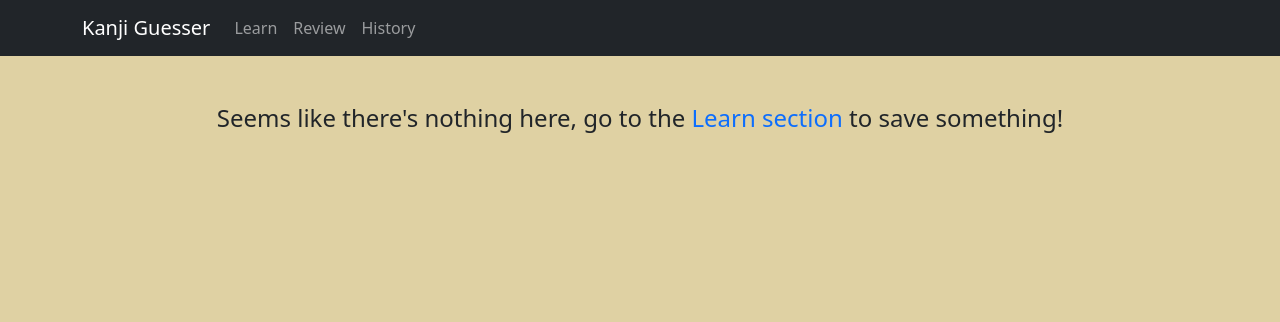
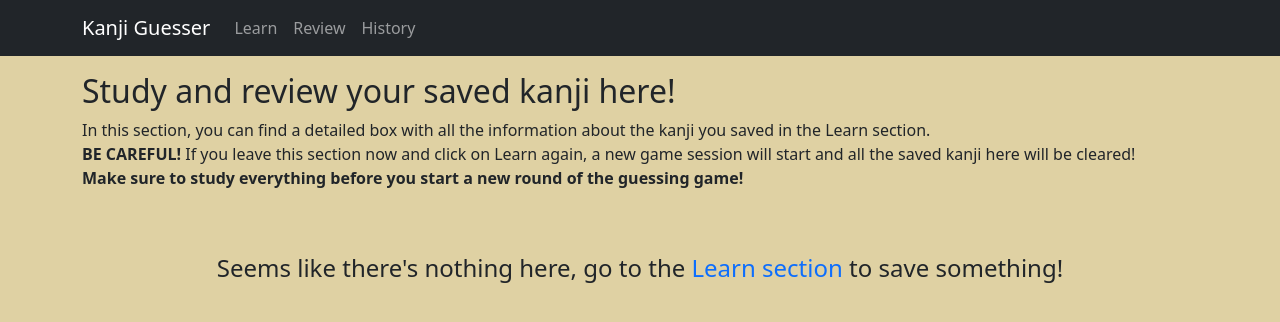
Before and after one commit to GiaxUp/kanji-guesser, a React (Vite) app: page /review in a window 1280 px wide. Shown: the top 322 px of the page. Built offline with nearby package versions, Linux system fonts and the light colour scheme.

Commit message:
cleaned up code, moved non-reusable stuff to pages

```diff
--- a/src/components/KanjiCard.tsx
+++ b/src/components/KanjiCard.tsx
@@ -3,7 +3,6 @@ import axios, { AxiosResponse } from "axios";
 import { Card, Container, Row, Col, Button, Spinner, Alert } from "react-bootstrap";
 import ReactCardFlip from "react-card-flip";
 import { KanjiObject, KanjiAdditionalInfo } from "../interfaces/types";
-import Rules from "./Rules";
 
 const KanjiCard = () => {
   const [fetchedKanji, setFetchedKanji] = useState<KanjiObject[]>([]);
@@ -183,7 +182,6 @@ const KanjiCard = () => {
           </Alert>
         </>
       )}
-      <Rules />
     </Container>
   );
 };
--- a/src/components/ReviewCards.tsx
+++ b/src/components/ReviewCards.tsx
@@ -2,7 +2,6 @@ import { Container, Row, Col } from "react-bootstrap";
 import ReactPlayer from "react-player";
 import { Link } from "react-router-dom";
 import { Kanji } from "../interfaces/types";
-import "../style/App.css";
 
 const ReviewCard = () => {
   // Recovering data from localStorage, went with the
@@ -26,23 +25,6 @@ const ReviewCard = () => {
 
   return (
     <>
-      <Container>
-        <Row className="mt-3">
-          <Col>
-            <h2>Study and review your saved kanji here!</h2>
-            <p>
-              In this section, you can find a detailed box with all the information about the kanji
-              you saved in the Learn section. <br /> <b>BE CAREFUL!</b> If you leave this section
-              now and click on Learn again, a new game session will start and all the saved kanji
-              here will be cleared!
-              <br />
-              <b>
-                Make sure to study everything before you start a new round of the guessing game!
-              </b>
-            </p>
-          </Col>
-        </Row>
-      </Container>
       {savedInfo.map((Kanji) => (
         <Container key={Kanji._id} className="big-container my-5">
           <Row>
--- a/src/components/Rules.tsx
+++ b/src/components/Rules.tsx
@@ -1,16 +1,17 @@
-import { Accordion } from "react-bootstrap";
+import { Accordion, Container } from "react-bootstrap";
 import "bootstrap/dist/css/bootstrap.min.css";
 
 const Rules = () => {
   return (
+    <Container>
       <Accordion defaultActiveKey={["0", "1"]} alwaysOpen>
         <Accordion.Item eventKey="0" className="mt-3">
           <Accordion.Header>Rules</Accordion.Header>
           <Accordion.Body>
             Welcome to Kanji Guesser! More than 150 kanji cards will be loaded: you can try to guess
-          the english meaning by clicking on the card that will flip and reveal the translations and
-          some usage examples. Or you can decide, if you are insecure about something, to save and
-          review the kanji later with more detailed informations. <br />{" "}
+            the english meaning by clicking on the card that will flip and reveal the translations
+            and some usage examples. Or you can decide, if you are insecure about something, to save
+            and review the kanji later with more detailed informations. <br />{" "}
             <b>To start a learning session, click the green button.</b>
           </Accordion.Body>
         </Accordion.Item>
@@ -19,14 +20,16 @@ const Rules = () => {
           <Accordion.Body>
             The review section in the navbar can help you with the learning process: you can find a
             recap of the selected kanji, you can check a short video on how to draw it, check the
-          strokes order, know the kunyomi (訓読み - the original, indigenous Japanese readings) and
-          onyomi (音読み - readings derived from the Chinese pronunciations) and more. <br />{" "}
-          <b>Please note</b> that if you click on the Review section check the saved kanji and then
-          come back here on the Learn section <b>a new study session will start</b> removing all
-          your temporarily saved kanji. <b>Make sure to study all before you come back here!</b>
+            strokes order, know the kunyomi (訓読み - the original, indigenous Japanese readings)
+            and onyomi (音読み - readings derived from the Chinese pronunciations) and more. <br />{" "}
+            <b>Please note</b> that if you click on the Review section check the saved kanji and
+            then come back here on the Learn section <b>a new study session will start</b> removing
+            all your temporarily saved kanji.{" "}
+            <b>Make sure to study all before you come back here!</b>
           </Accordion.Body>
         </Accordion.Item>
       </Accordion>
+    </Container>
   );
 };
 
--- a/src/interfaces/types.ts
+++ b/src/interfaces/types.ts
@@ -31,7 +31,8 @@ export interface KanjiAdditionalInfo {
 }
 
 // Informations needed to render the
-// components in the Review section
+// components in the Review section,
+// saved and cleared for readability
 
 // Main interface
 export interface Kanji {
--- a/src/pages/Learn.tsx
+++ b/src/pages/Learn.tsx
@@ -1,7 +1,13 @@
 import KanjiCard from "../components/KanjiCard";
+import Rules from "../components/Rules";
 
 const Learn = () => {
-  return <KanjiCard />;
+  return (
+    <>
+      <KanjiCard />
+      <Rules />
+    </>
+  );
 };
 
 export default Learn;
--- a/src/pages/Review.tsx
+++ b/src/pages/Review.tsx
@@ -1,8 +1,27 @@
+import { Container, Row, Col } from "react-bootstrap";
 import ReviewCards from "../components/ReviewCards";
+import "../style/App.css";
 
 const Review = () => {
   return (
     <div>
+      <Container>
+        <Row className="mt-3">
+          <Col>
+            <h2>Study and review your saved kanji here!</h2>
+            <p>
+              In this section, you can find a detailed box with all the information about the kanji
+              you saved in the Learn section. <br /> <b>BE CAREFUL!</b> If you leave this section
+              now and click on Learn again, a new game session will start and all the saved kanji
+              here will be cleared!
+              <br />
+              <b>
+                Make sure to study everything before you start a new round of the guessing game!
+              </b>
+            </p>
+          </Col>
+        </Row>
+      </Container>
       <ReviewCards />
     </div>
   );
```
Lines whose indentation alone changed are shown as unchanged.
